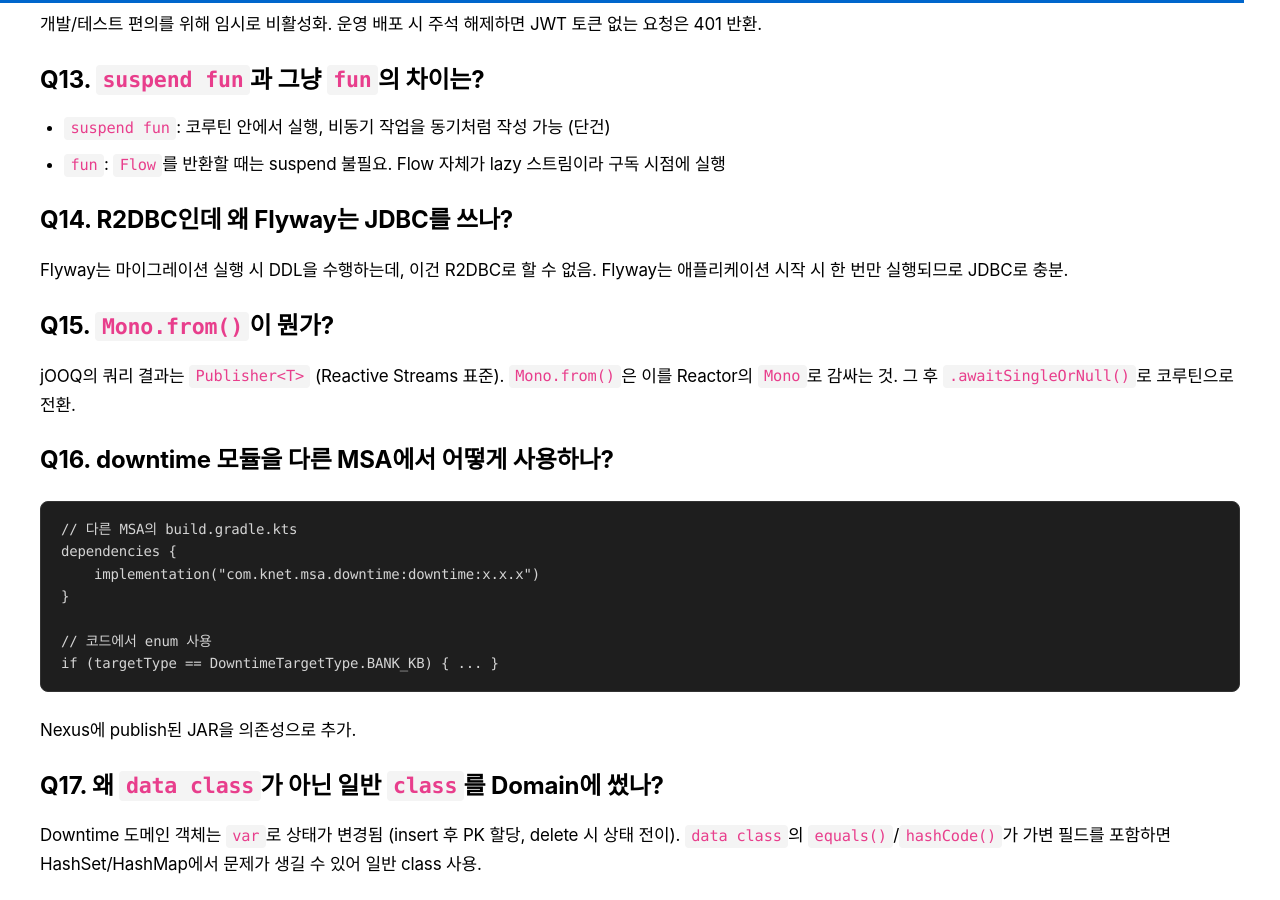
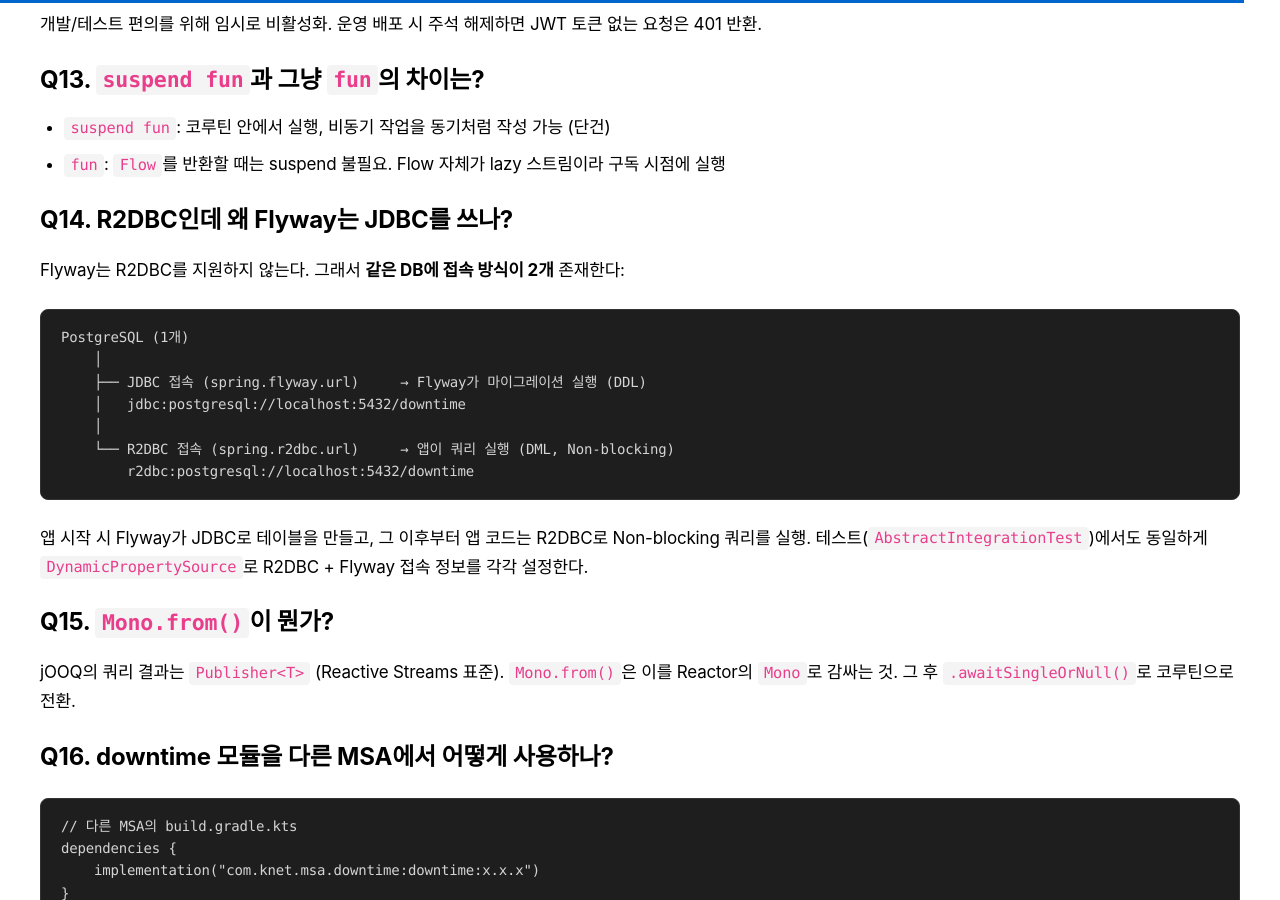
Before and after one commit to khjzzm/khjzzm.github.io, a Jekyll site: the page built from _posts/2026-04-07-downtime-review.md, in a window 1280 px wide and 900 px high, scrolled down 71215 px. Built offline with Jekyll 4.4.1, drawn with Linux system fonts in a browser that asks for light colours; some web fonts are replaced; comment, search, counter and statistics services are not loaded.

Commit message:
docs: Downtime 리뷰 포스트 Q14 R2DBC/JDBC 이중 접속 설명 보강
Co-Authored-By: Claude Opus 4.6 (1M context) <noreply@anthropic.com>

````diff
--- a/_posts/2026-04-07-downtime-review.md
+++ b/_posts/2026-04-07-downtime-review.md
@@ -2701,7 +2701,19 @@ val dataSources = listOf(
 - `fun`: `Flow`를 반환할 때는 suspend 불필요. Flow 자체가 lazy 스트림이라 구독 시점에 실행
 
 ### Q14. R2DBC인데 왜 Flyway는 JDBC를 쓰나?
-Flyway는 마이그레이션 실행 시 DDL을 수행하는데, 이건 R2DBC로 할 수 없음. Flyway는 애플리케이션 시작 시 한 번만 실행되므로 JDBC로 충분.
+Flyway는 R2DBC를 지원하지 않는다. 그래서 **같은 DB에 접속 방식이 2개** 존재한다:
+
+```
+PostgreSQL (1개)
+    │
+    ├── JDBC 접속 (spring.flyway.url)     → Flyway가 마이그레이션 실행 (DDL)
+    │   jdbc:postgresql://localhost:5432/downtime
+    │
+    └── R2DBC 접속 (spring.r2dbc.url)     → 앱이 쿼리 실행 (DML, Non-blocking)
+        r2dbc:postgresql://localhost:5432/downtime
+```
+
+앱 시작 시 Flyway가 JDBC로 테이블을 만들고, 그 이후부터 앱 코드는 R2DBC로 Non-blocking 쿼리를 실행. 테스트(`AbstractIntegrationTest`)에서도 동일하게 `DynamicPropertySource`로 R2DBC + Flyway 접속 정보를 각각 설정한다.
 
 ### Q15. `Mono.from()`이 뭔가?
 jOOQ의 쿼리 결과는 `Publisher<T>` (Reactive Streams 표준). `Mono.from()`은 이를 Reactor의 `Mono`로 감싸는 것. 그 후 `.awaitSingleOrNull()`로 코루틴으로 전환.
````
